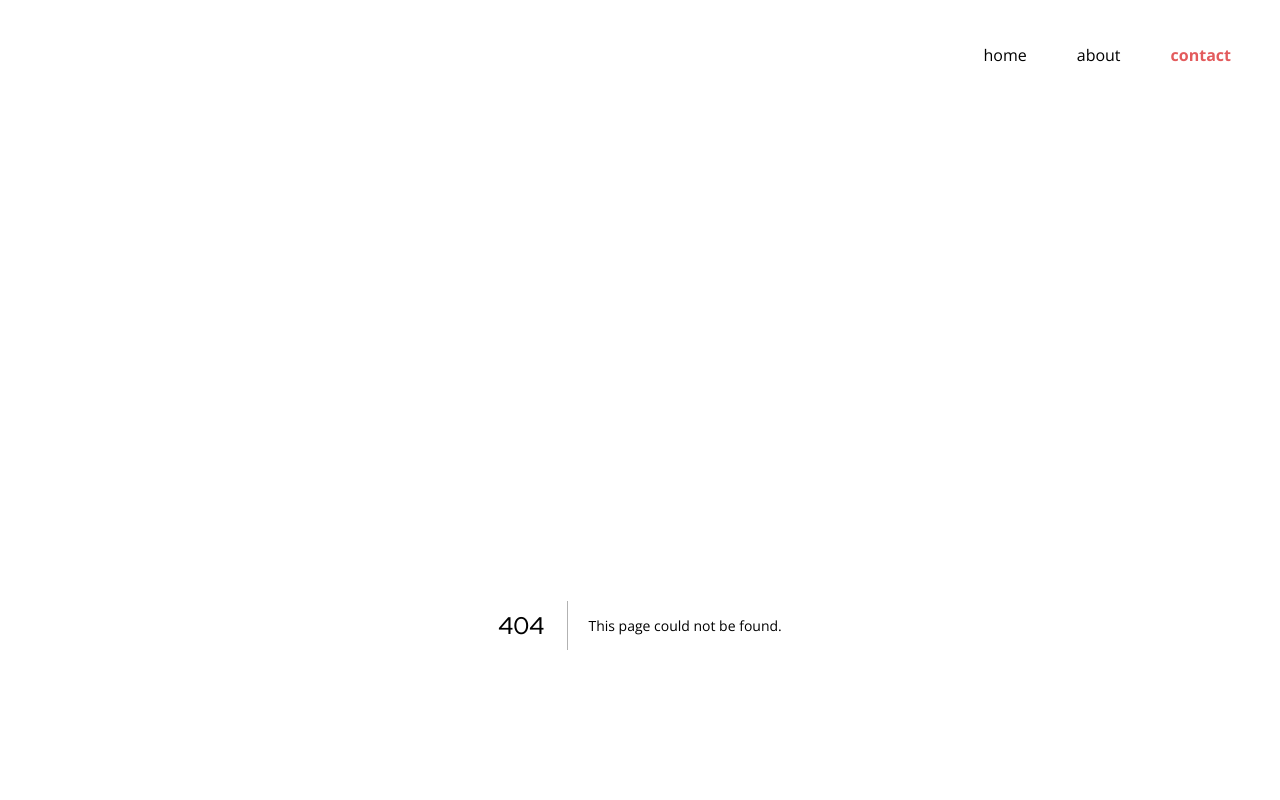
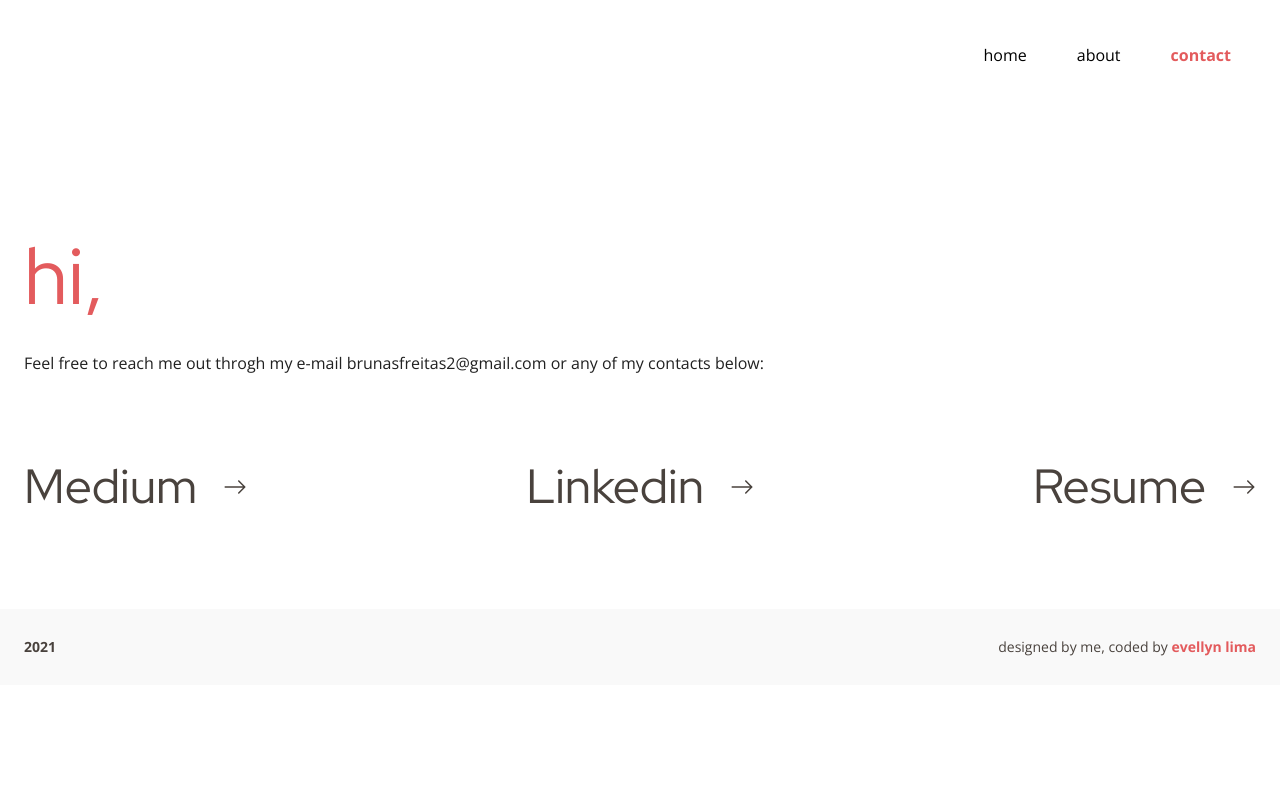
Before and after one commit to evelew/portfolio-bruna, a Next.js app: page /contact in a window 1280 px wide. Before the commit this address had no page. Shown: the top 800 px of the page. Built offline with nearby package versions, Linux system fonts and the light colour scheme.

Commit message:
Add contact page and add links to the home page

```diff
--- a/src/components/project/index.tsx
+++ b/src/components/project/index.tsx
@@ -7,6 +7,7 @@ import s from './styles.module.scss'
 const Project = ({
   title = String(),
   text = String(),
+  link = String(),
   image = Object(),
   tags = Array(),
   inverted = Boolean()
@@ -23,7 +24,7 @@ const Project = ({
         className={`${s.content} ${inverted ? s['content--inverted'] : ''} `}
       >
         <h2 className={s.title}>
-          <a href="" target="_blank">
+          <a href={link} target="_blank" rel="noreferrer">
             <span>{title}</span>
             <ArrowSvg />
           </a>
--- /dev/null
+++ b/src/pages/contact.tsx
@@ -0,0 +1,27 @@
+import Head from 'next/head'
+
+import s from 'styles/contact.module.scss'
+
+const Contact = () => {
+  return (
+    <main>
+      <Head>
+        <title>Bruna Freitas | contact</title>
+        <meta name="description" content="Bruna Freitas | Product Designer" />
+        <link rel="icon" href="/favicon.ico" />
+      </Head>
+
+      <div className="container">
+        <h1 className={s.title}>hi,</h1>
+        <div className={s.content}>
+          <p>
+            Feel free to reach me out throgh my e-mail brunasfreitas2@gmail.com
+            or any of my contacts below:
+          </p>
+        </div>
+      </div>
+    </main>
+  )
+}
+
+export default Contact
--- a/styles/Home.module.scss
+++ b/styles/Home.module.scss
@@ -36,8 +36,9 @@
         }
       }
 
-      strong {
+      a {
         color: $primary;
+        font-weight: bold;
       }
     }
   }
--- /dev/null
+++ b/styles/contact.module.scss
@@ -0,0 +1,17 @@
+@import 'variables.scss';
+
+.title {
+  color: $primary;
+}
+
+.content {
+  margin-top: 18px;
+
+  @media (min-width: $lg) {
+    margin-top: 25px;
+  }
+
+  p {
+    color: $text-02;
+  }
+}
```
Also changed, not shown: src/pages/index.tsx (+6 -2 lines).
